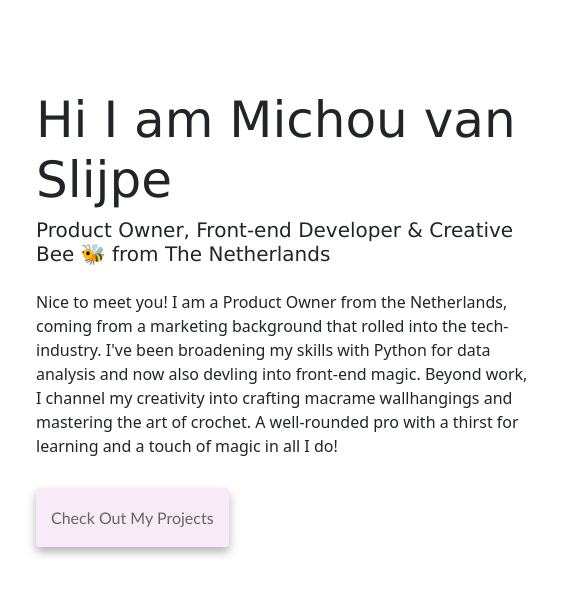
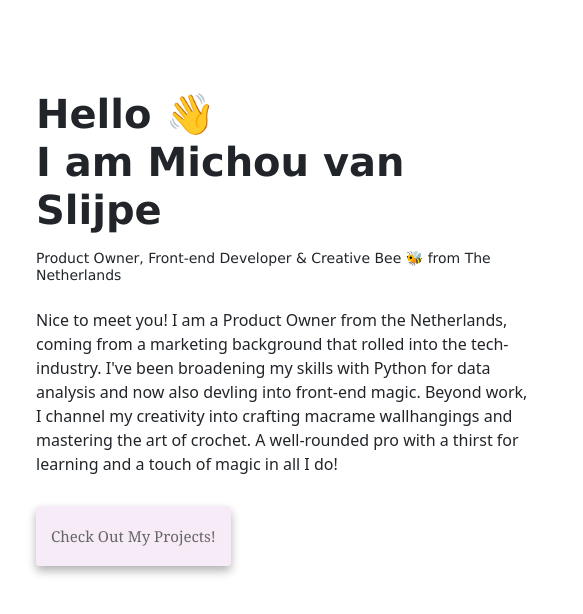
Before and after one commit to michouclaudine-code/responsive-portfolio, a plain HTML site: page about.html in a window 1280 px wide. Shown: the part 150-764 px from the top of the page, 64-647 px from the left. Drawn offline with nearby package versions, Linux system fonts and the light colour scheme.

Commit message:
Updated styling

```diff
--- a/about.html
+++ b/about.html
@@ -29,7 +29,9 @@
       <div class="row">
         <div class="col-6">
           <div class="content">
-            <h1 class="mb-2">Hi I am Michou van Slijpe</h1>
+            <h1 class="mb-3">
+              <strong>Hello 👋<br />I am Michou van Slijpe</strong>
+            </h1>
             <h2 class="mb-4">
               Product Owner, Front-end Developer & Creative Bee 🐝 from The
               Netherlands
@@ -43,7 +45,9 @@
               mastering the art of crochet. A well-rounded pro with a thirst for
               learning and a touch of magic in all I do!
             </p>
-            <a href="" class="primary-link">Check out my projects</a>
+            <a href="/projects.html" class="primary-link"
+              >Check out my projects!</a
+            >
           </div>
         </div>
         <div class="col-md-6">
--- a/src/styles.css
+++ b/src/styles.css
@@ -1,7 +1,6 @@
 :root {
   --default-font-family: Verdana, Geneva, Tahoma, sans-serif;
-  --secondary-font-family: "Gill Sans", "Gill Sans MT", Calibri, "Trebuchet MS",
-    sans-serif;
+  --secondary-font-family: Georgia, "Times New Roman", Times, serif;
   --primary-color: #f6ebf7;
   --secondary-color: #f5f2fe;
   --box-shadow: 0 5px 10px rgba(0, 0, 0, 0.3);
@@ -10,7 +9,6 @@
 h1 {
   font-size: 80px;
 }
-
 h2 {
   font-size: 40px;
 }
@@ -42,10 +40,6 @@ h3 {
   margin-top: 50px;
 }
 
-.container h2 {
-  font-family: var(--secondary-font-family);
-}
-
 .primary-link {
   border-radius: 4px;
   padding: 20px 15px;
@@ -55,6 +49,7 @@ h3 {
   box-shadow: var(--box-shadow);
   color: #666666;
   font-family: var(--secondary-font-family);
+  font-size: 15px;
 }
 
 .content-container {
@@ -62,12 +57,12 @@ h3 {
 }
 
 .content-container h1 {
-  font-size: 50px;
+  font-size: 40px;
   line-height: 1.2;
 }
 
 .content-container h2 {
-  font-size: 20px;
+  font-size: 14px;
   font-family: var(--default-font-family);
 }
 
```
Also changed, not shown: index.html (+3 -3 lines), macrame.html (+1 -1 lines), projects.html (+1 -1 lines).
